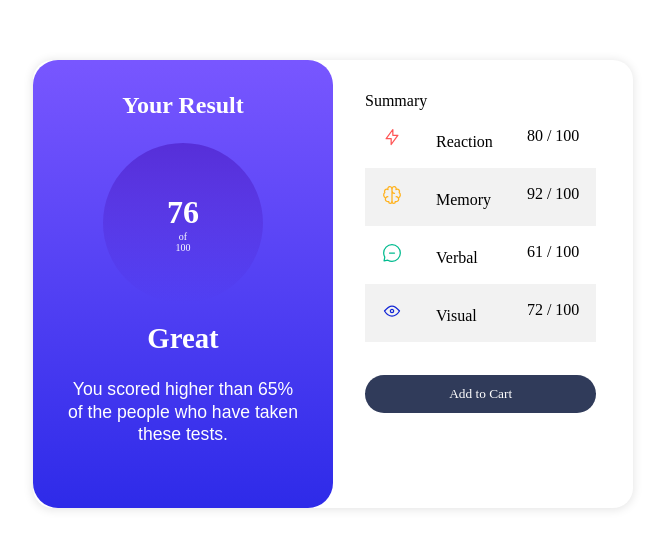
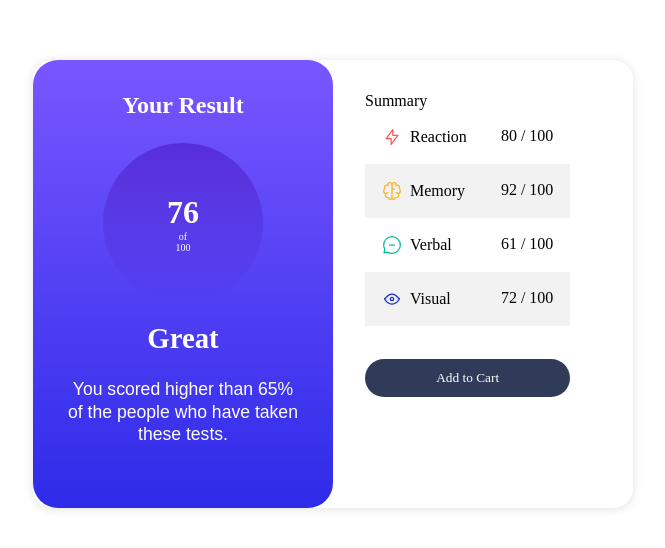
Before and after one commit to abmanaf/Result-summary-component, a React (Vite) app: page / in a window 1280 px wide. Shown: the part 116-664 px from the top of the page, without its empty margins (307-972 px from the left). Built offline with nearby package versions, Linux system fonts and the light colour scheme.

Commit message:
minor changes

```diff
--- a/src/App.jsx
+++ b/src/App.jsx
@@ -32,9 +32,9 @@ function App() {
            {subject.map((data, index)=> (
              <tr key={index}>
               <div style={{display: 'flex', justifyContent: 'space-between'}}>
-                <div>
-              <td><img src={data.icon} alt="alt={`${data.category} icon`}" /></td>
-              <td>{data.category}</td>
+                <div >
+              <td style={{display:'flex',alignItems: 'center'}}><img src={data.icon} alt="alt={`${data.category} icon`}" />
+              <span style={{marginLeft: '0.5em'}}>{data.category}</span></td>
               </div>
               <div>
               <td>{data.score} / 100</td>
```
